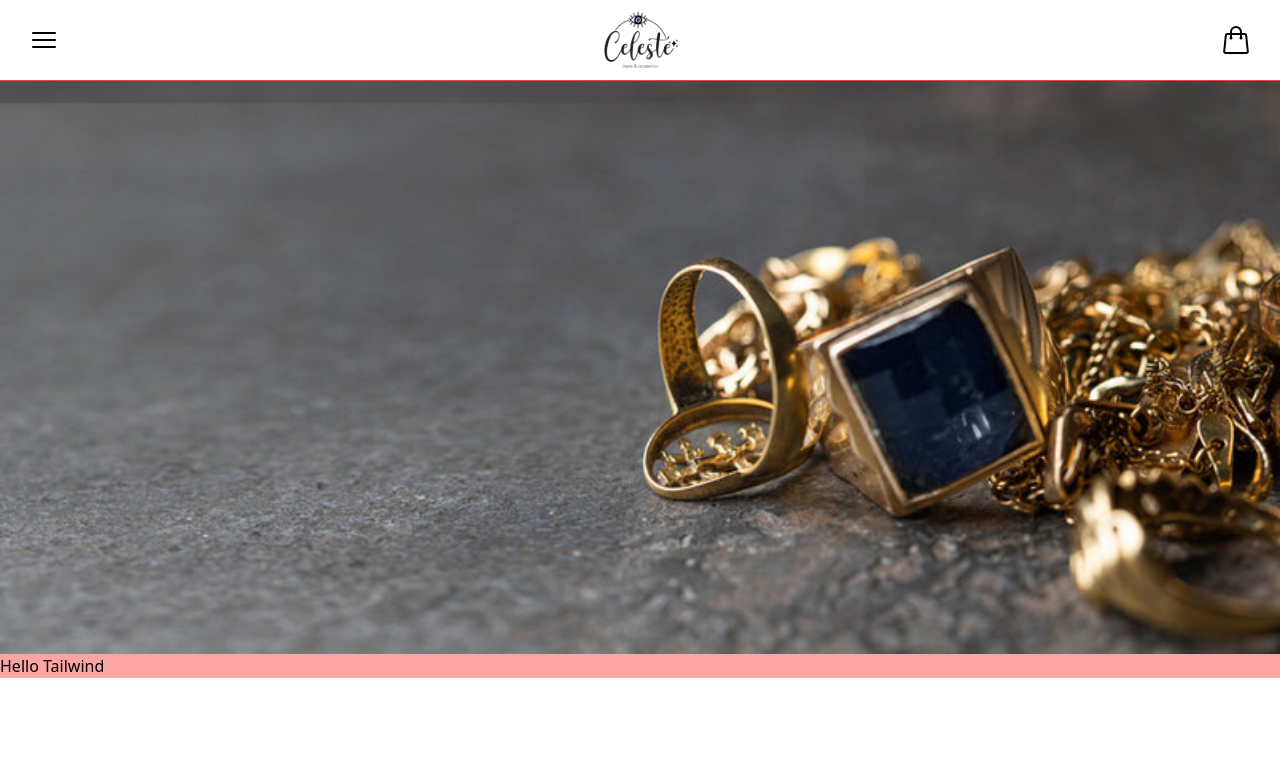
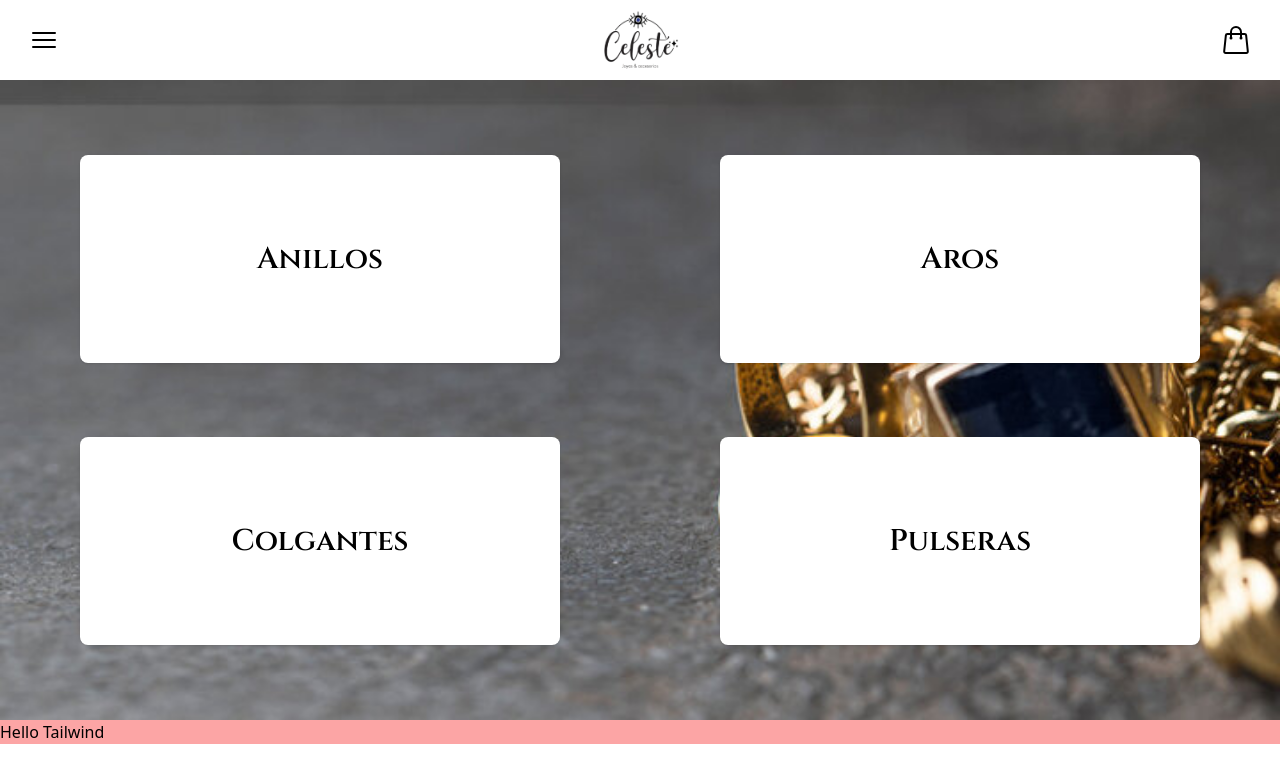
Before and after one commit to BlueLuscious/joyas-celeste, a Django app: page /index/ in a window 1280 px wide. Shown: the top 783 px of the page. Run offline with Django 4.2, Linux system fonts and the light colour scheme; some libraries are stand-ins or nearby versions.

Commit message:
Update --> index.html
- Added fonts to base.html.
- Created content cards to the catalogues.

```diff
--- a/app/front/static/css/base.css
+++ b/app/front/static/css/base.css
@@ -0,0 +1,7 @@
+/* FONTS */
+.cinzel-600 {
+    font-family: "Cinzel", serif;
+    font-optical-sizing: auto;
+    font-weight: 600;
+    font-style: normal;
+}
--- /dev/null
+++ b/app/front/static/css/index.css
@@ -0,0 +1,5 @@
+.banner{
+    background-image: url("../../static/images/banner-index-view.jpg");
+    background-size: cover;
+    background-repeat: no-repeat;
+}
--- a/app/front/templates/base.html
+++ b/app/front/templates/base.html
@@ -6,14 +6,14 @@
     <meta charset="UTF-8">
     <meta name="viewport" content="width=device-width, initial-scale=1.0">
     <title>Joyas Celeste</title>
+    <link rel="icon" href="{% static 'images/favicon_v2.ico' %}" type="image/x-icon">
     <link rel="stylesheet" href="{% static 'css/base.css' %}">
-    <link rel="icon" href="{% static 'images/favicon_v2.ico' %}" type="image/x-icon">
     {% include "tailwind/cdn-tailwind.html" %}
+    {% include "fonts/cinzel-font.html" %}
 </head>
 <body>
     <!-- NAVBAR -->
-    <div class="relative w-full flex flex-row items-center justify-between
-        p-2 border-b border-red-500">
+    <div class="relative w-full flex flex-row items-center justify-between p-2">
         <div id="menu" class="pl-5">
             <svg xmlns="http://www.w3.org/2000/svg" fill="none" viewBox="0 0 24 24"
                 stroke-width="1.5" stroke="currentColor" class="cursor-pointer w-8 h-8">
--- /dev/null
+++ b/app/front/templates/fonts/cinzel-font.html
@@ -0,0 +1,3 @@
+<link rel="preconnect" href="https://fonts.googleapis.com">
+<link rel="preconnect" href="https://fonts.gstatic.com" crossorigin>
+<link href="https://fonts.googleapis.com/css2?family=Cinzel:wght@400..900&display=swap" rel="stylesheet">
--- a/app/front/templates/pages/index.html
+++ b/app/front/templates/pages/index.html
@@ -1,22 +1,46 @@
 {% extends "base.html" %}
 {% load static %}
 
+{% block content %}
+<head>
+    <link rel="stylesheet" href="{% static 'css/index.css' %}">
+</head>
 <body>
-    {% block content %}
-    <div class="w-full">
-        <img class="w-full" src="{% static 'images/banner-index-view.jpg' %}" alt="">
-    </div>
-    <!-- <div class="w-full flex flex-row">
-        <div class="w-1/2">
-            <img class="w-full" src="{% static 'images/silver-ring.webp' %}" alt="">
+    <section class="banner relative w-full h-[70rem] sm:h-[40rem]">
+        <div class="grid grid-cols-1 sm:grid-cols-2 items-center content-evenly justify-items-center
+            w-full h-full py-8 gap-y-8 sm:p-0 sm:gap-0">
+
+
+            <div class="w-3/4 h-52 flex flex-col items-center justify-center bg-white shadow rounded-lg
+                text-center">
+                <div class="w-full p-5">
+                    <span class="text-3xl cinzel-600">Anillos</span>
+                </div>
+            </div>
+            <div class="w-3/4 h-52 flex items-center justify-center bg-white shadow rounded-lg
+                text-center">
+                <div class="w-full p-5">
+                    <span class="text-3xl cinzel-600">Aros</span>
+                </div>
+            </div>
+            <div class="w-3/4 h-52 flex items-center justify-center bg-white shadow rounded-lg
+                text-center">
+                <div class="w-full p-5">
+                    <span class="text-3xl cinzel-600">Colgantes</span>
+                </div>
+            </div>
+            <div class="w-3/4 h-52 flex items-center justify-center bg-white shadow rounded-lg
+                text-center">
+                <div class="w-full p-5">
+                    <span class="text-3xl cinzel-600">Pulseras</span>
+                </div>
+            </div>
+
+
         </div>
-        <div class="w-1/2">
-            <img class="w-full" src="{% static 'images/gold-ring.webp' %}" alt="">
-        </div>
-    </div> -->
+    </section>
     <h1 class="bg-red-300">
         Hello Tailwind
     </h1>
-    {% endblock content %}
 </body>
-</html>
+{% endblock content %}
```
